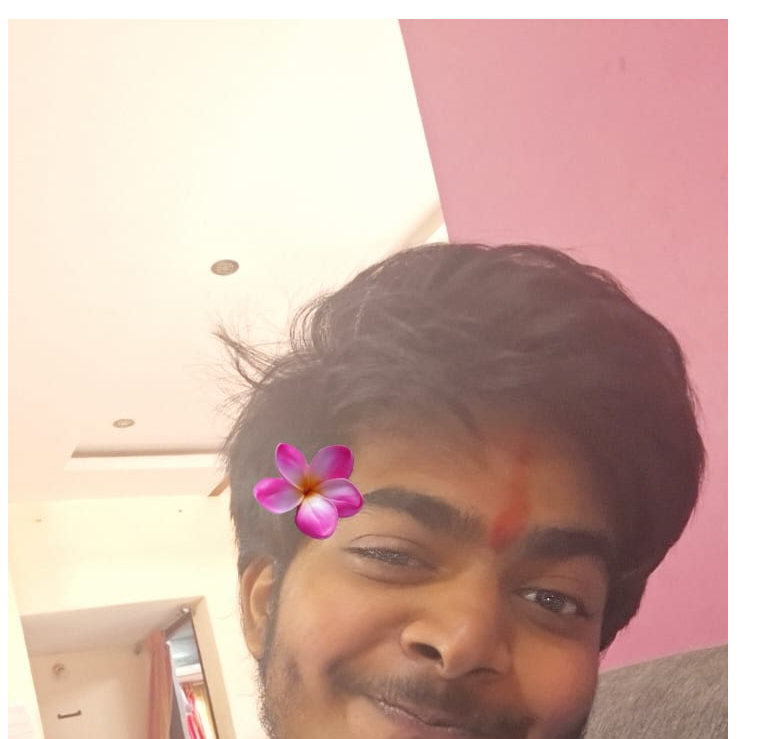
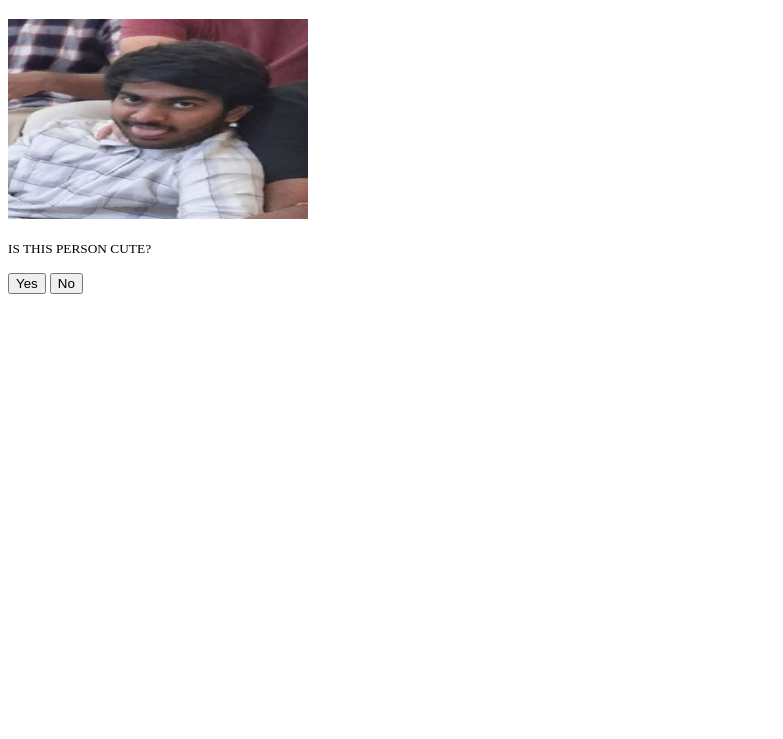
Before and after one commit to kurubabhanubalaji-a11y/am_i_cute, a plain HTML site: page index.html in a window 1280 px wide. Shown: the part 61-800 px from the top of the page, without its empty margins (0-783 px from the left). Drawn offline with Linux system fonts and the light colour scheme.

Commit message:
Update index.html

```diff
--- a/index.html
+++ b/index.html
@@ -1,7 +1,8 @@
 <!DOCTYPE html>
 <html>
     <h1>PLEASE DONATE</h1>
-    <img src ="helloh.jpeg">
+    <img src="image.jpg" width="300" height="200" alt="Description">
+
 
     <p><small> IS THIS PERSON CUTE? </small>
 
```
